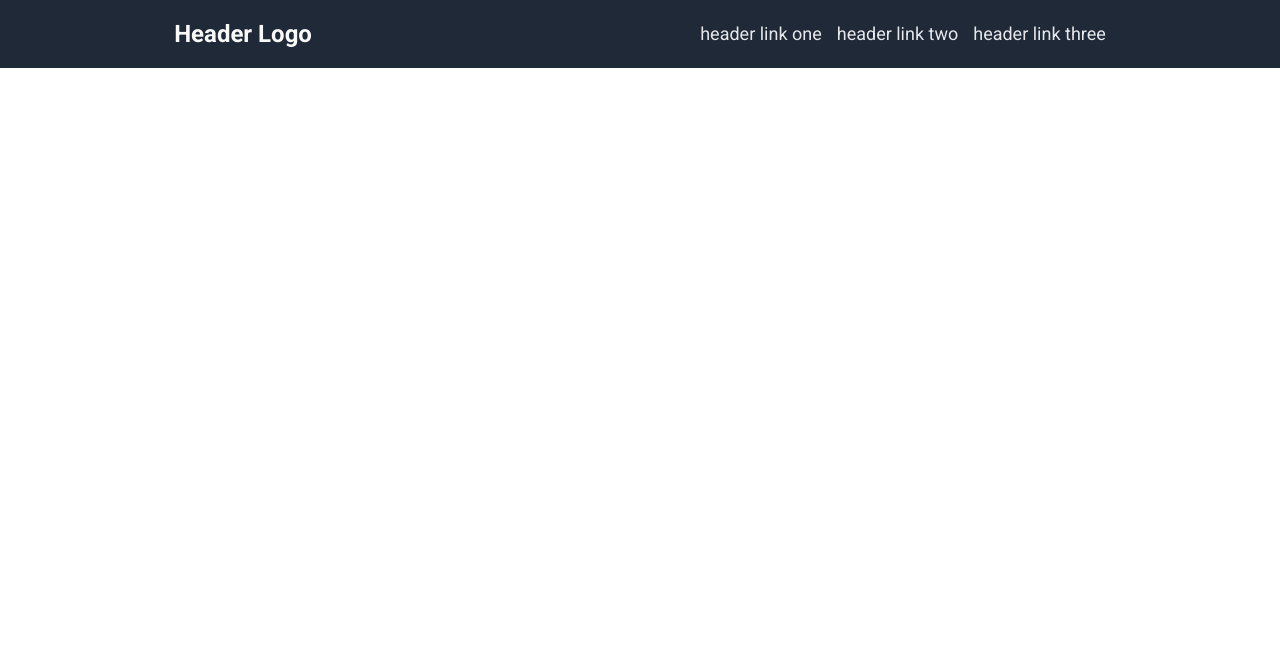
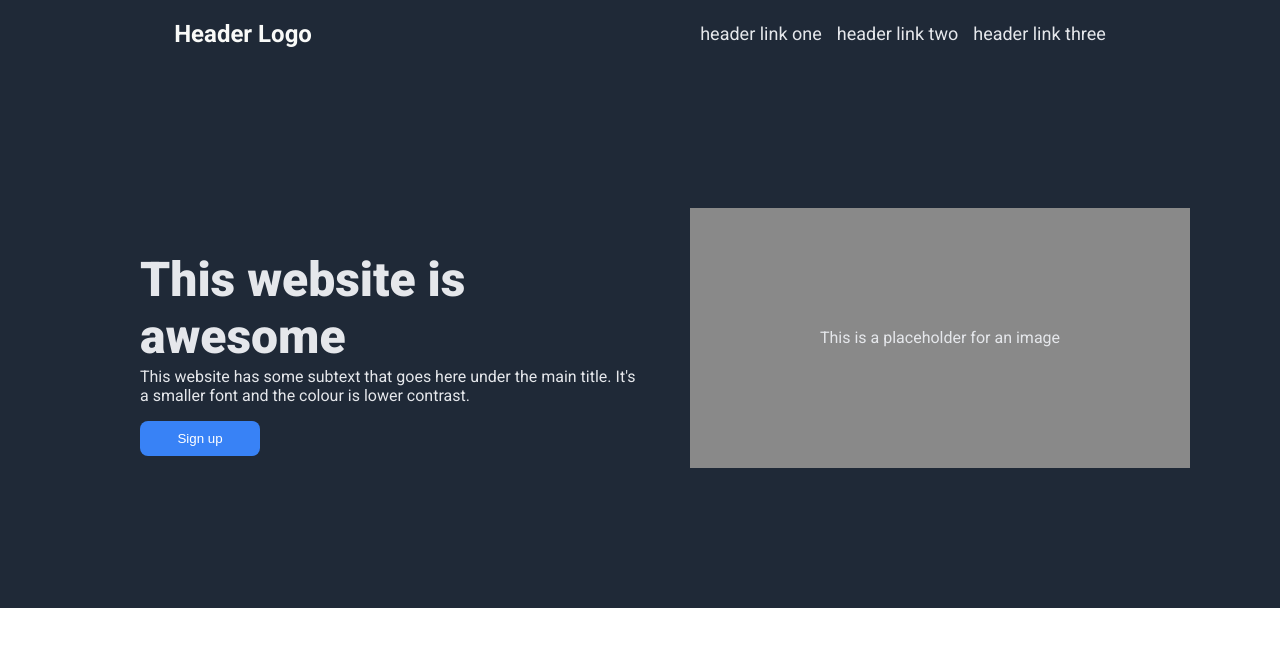
Before and after one commit to reubendawe/odin-landing-page, a plain HTML site: page index.html in a window 1280 px wide. Drawn offline with Linux system fonts and the light colour scheme.

Commit message:
Hero section created

```diff
--- a/index.html
+++ b/index.html
@@ -13,6 +13,8 @@
 
     <div class="container">
 
+        <!-- Header & Navbar -->
+
         <div class="header">
             <h2>Header Logo</h2>
            <div class="navbar">
@@ -24,6 +26,21 @@
            </div>
         </div>
 
+        <!-- Hero -->
+
+        <div class="hero">
+            <div class="hero-inner">
+                <div class="block-1">
+                    <h1>This website is awesome</h1>
+                    <p class="hero-para">This website has some subtext that goes here under the main title. It's a smaller font and the colour is lower contrast.</p>
+                    <button class="button">Sign up</button>
+                </div>
+                <div class="block-2">
+                    <p>This is a placeholder for an image</p>
+                </div>
+            </div>
+        </div>
+
 
 
 
--- a/styles.css
+++ b/styles.css
@@ -38,3 +38,46 @@ li {
 }
 
 /* Hero */
+
+.hero-inner {
+    display: flex;
+    justify-content: center;
+    align-items: center;
+    padding: 140px 0 140px 0;
+}
+
+.block-1 {
+    width: 500px;
+    padding-left: 50px;
+    padding-right: 50px;
+}
+
+.block-2 {
+    width: 500px;
+    height: 260px;
+    display: flex;
+    justify-content: center;
+    align-items: center;
+    background-color: #898989;
+    flex-wrap: 0;
+    flex-shrink: 0;
+}
+
+.button {
+   background-color: #3882F6;
+   color: white;
+   width: 120px;
+   height: 35px;
+   border-radius: 8px;
+   padding: 0;
+   border: none;
+}
+
+h1 {
+    font-size: 48px;
+    font-weight: 900;
+}
+
+.hero-para {
+    margin-top: -30px;
+}
```
